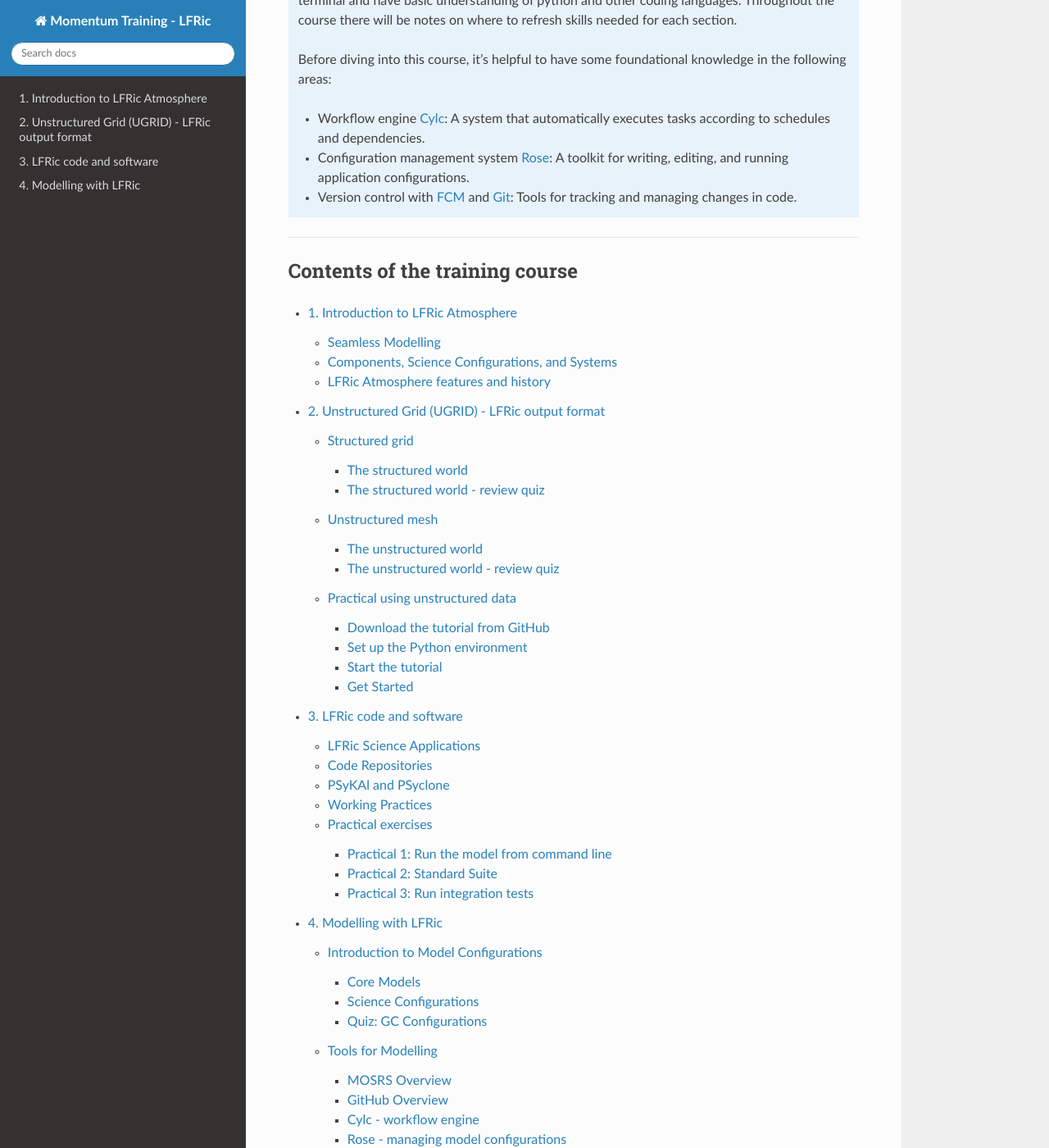
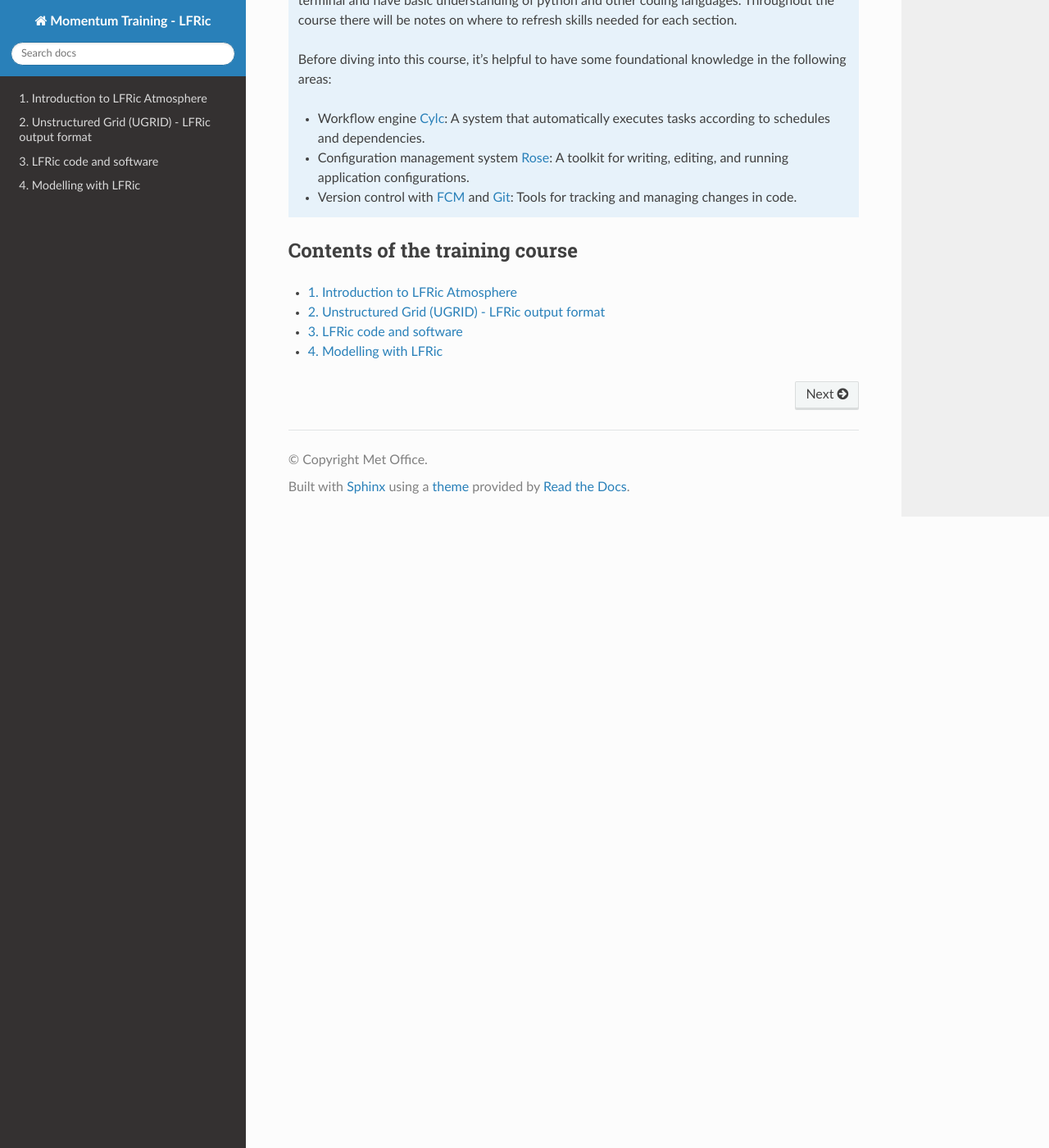
Before and after one commit to MetOffice/LFRic-Atmosphere-Training, a Sphinx documentation site: the page built from source/index.rst, in a window 1280 px wide and 1400 px high, scrolled down 953 px. Shown: the whole window at 82% size. Built offline with Sphinx 7.4.7 and the Read the Docs theme 3.1.0, drawn with Linux system fonts in a browser that asks for light colours; some of the changed text lies outside the part shown.

Commit message:
Reduce maxdepth in toctree for various sections to improve navigation clarity

```diff
--- a/source/index.rst
+++ b/source/index.rst
@@ -25,12 +25,11 @@ Momentum Training - LFRic Atmosphere
    - Version control with `FCM <https://metomi.github.io/fcm/doc/user_guide/>`_ and `Git <https://www.astropython.com/git-novice/>`_: Tools for tracking and managing changes in code.
 
 -------------------------------
-
 Contents of the training course
 -------------------------------
 
 .. toctree::
-   :maxdepth: 3
+   :maxdepth: 1
 
    introduction/index.rst
    mesh_overview/index.rst
--- a/source/modelling/gc_practical_exercises/index.rst
+++ b/source/modelling/gc_practical_exercises/index.rst
@@ -12,7 +12,7 @@ The aim of this practical is to gain experience in running and analysing climate
 
 
 .. toctree::
-   :maxdepth: 3
+   :maxdepth: 1
    :caption: Contents
 
    running/running.rst
--- a/source/modelling/index.rst
+++ b/source/modelling/index.rst
@@ -13,7 +13,7 @@ This module covers how the Met Office's models are developed, configured and run
    * To checkout, edit, and run a regional model
 
 .. toctree::
-   :maxdepth: 2
+   :maxdepth: 1
    :caption: Contents
 
    introduction/index.rst
--- a/source/modelling/introduction/science_config/science_config.rst
+++ b/source/modelling/introduction/science_config/science_config.rst
@@ -1,7 +1,7 @@
 **********************
 Science Configurations
 **********************
-A science configuration is when a defined version of each of the core models is combined together with a set of science settings, such as parameterisations and resolutions, to create a complete model system. The science configuration is then tested and evaluated to ensure that it meets the required standards for accuracy and reliability. Once this is done, the configuration is frozen, numbered, and released as a package that can be used for research and operational purposes; this is illustrated in the diagram below.
+A science configuration defines the settings for a combination of core models, such as specifications for parameterisations and numerics. Science configurations are tested and evaluated across a set of model resolutions to ensure they meet the required standards for accuracy and reliability. Once the evaluation is complete, the configuration is frozen, numbered, and released as a package that can be used to build modelling systems for research and operational purposes; this is illustrated in the diagram below.
 
 .. image:: /_static/components.png
    :width: 650px
--- a/source/modelling/reg_practical_exercises/index.rst
+++ b/source/modelling/reg_practical_exercises/index.rst
@@ -10,7 +10,7 @@ The aim of this practical is to gain experience in running and analysing limited
 
 
 .. toctree::
-   :maxdepth: 3
+   :maxdepth: 1
    :caption: Contents
 
    running/running.rst
```
Also changed, not shown: source/modelling/introduction/core_models/core_models.rst (+5 -3 lines).
